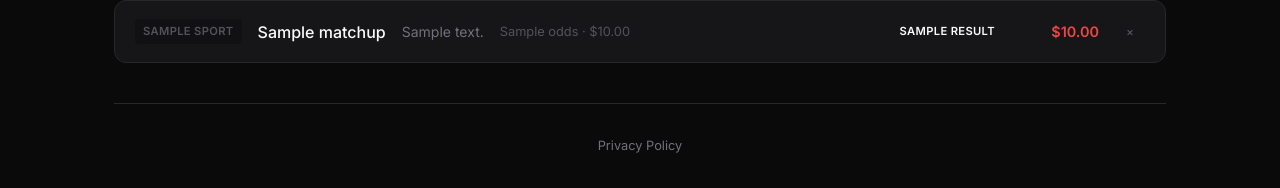
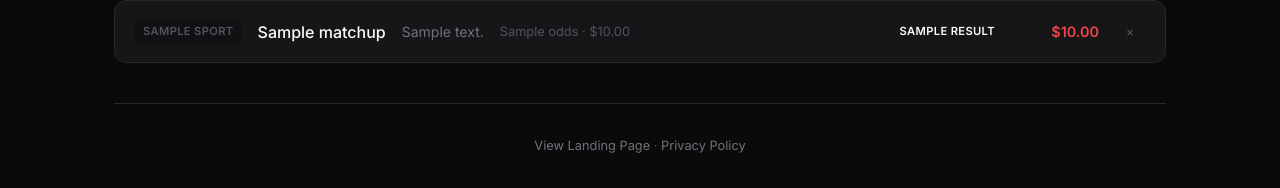
Before and after one commit to c0rrr0sive/locktracker, a Flask app: template templates/index.html in a window 1280 px wide. Shown: the part 1058-1246 px from the top of the page. Run offline with Flask 3, Linux system fonts and the light colour scheme; the template is opened without the code that fills it: most values are stand-ins (such as "Sample title", 1, 10 or a date in 2020); parts of the project's set-up code (start-up, migrations or seed data) failed here and were passed over.

Commit message:
Add /landing route to view landing page while logged in
Co-Authored-By: Claude Opus 4.5 <noreply@anthropic.com>

```diff
--- a/app.py
+++ b/app.py
@@ -273,6 +273,11 @@ def home():
     """Landing page or dashboard based on login status"""
     if 'user' in session:
         return redirect(url_for('dashboard'))
+    return render_template('landing.html')
+
+@app.route('/landing')
+def landing():
+    """Always show landing page (for previewing while logged in)"""
     return render_template('landing.html')
 
 @app.route('/dashboard')
--- a/templates/index.html
+++ b/templates/index.html
@@ -265,7 +265,7 @@
 
         <!-- Footer -->
         <footer>
-            <a href="{{ url_for('privacy') }}">Privacy Policy</a>
+            <a href="{{ url_for('landing') }}">View Landing Page</a> · <a href="{{ url_for('privacy') }}">Privacy Policy</a>
         </footer>
     </div>
 </body>
```
